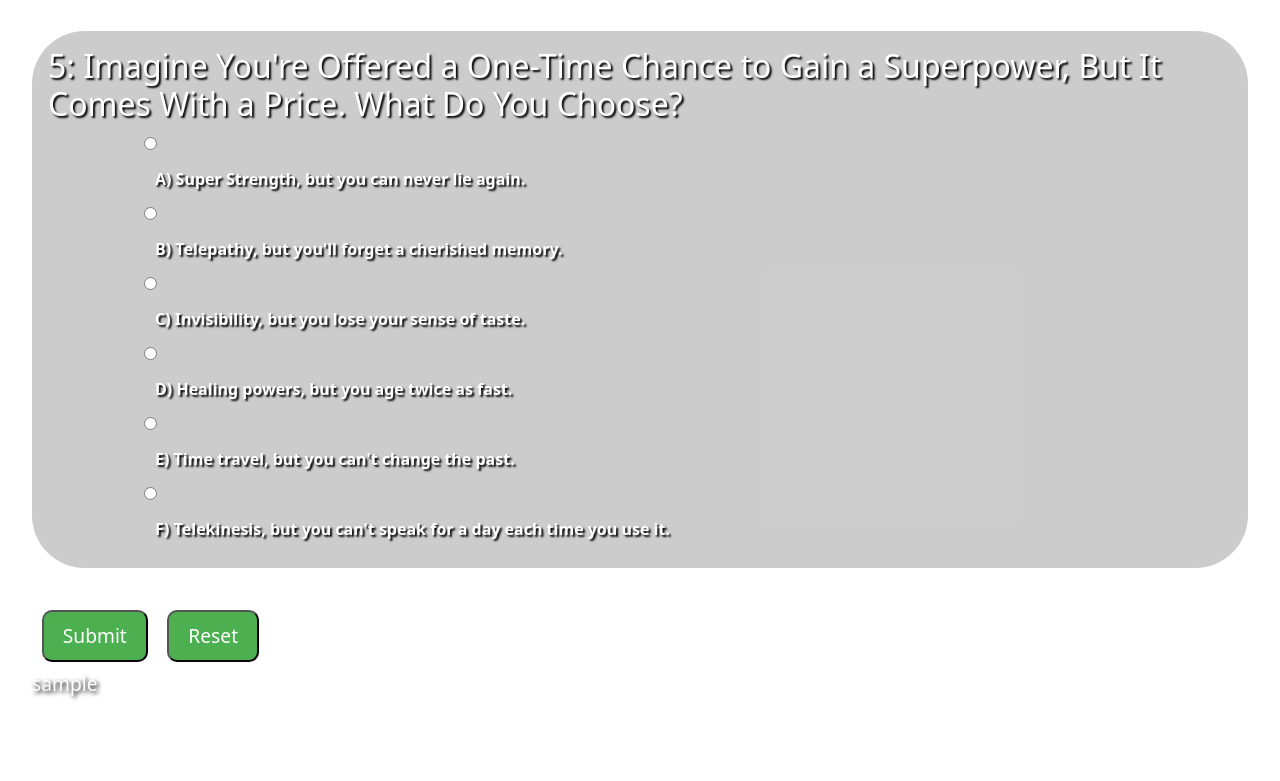
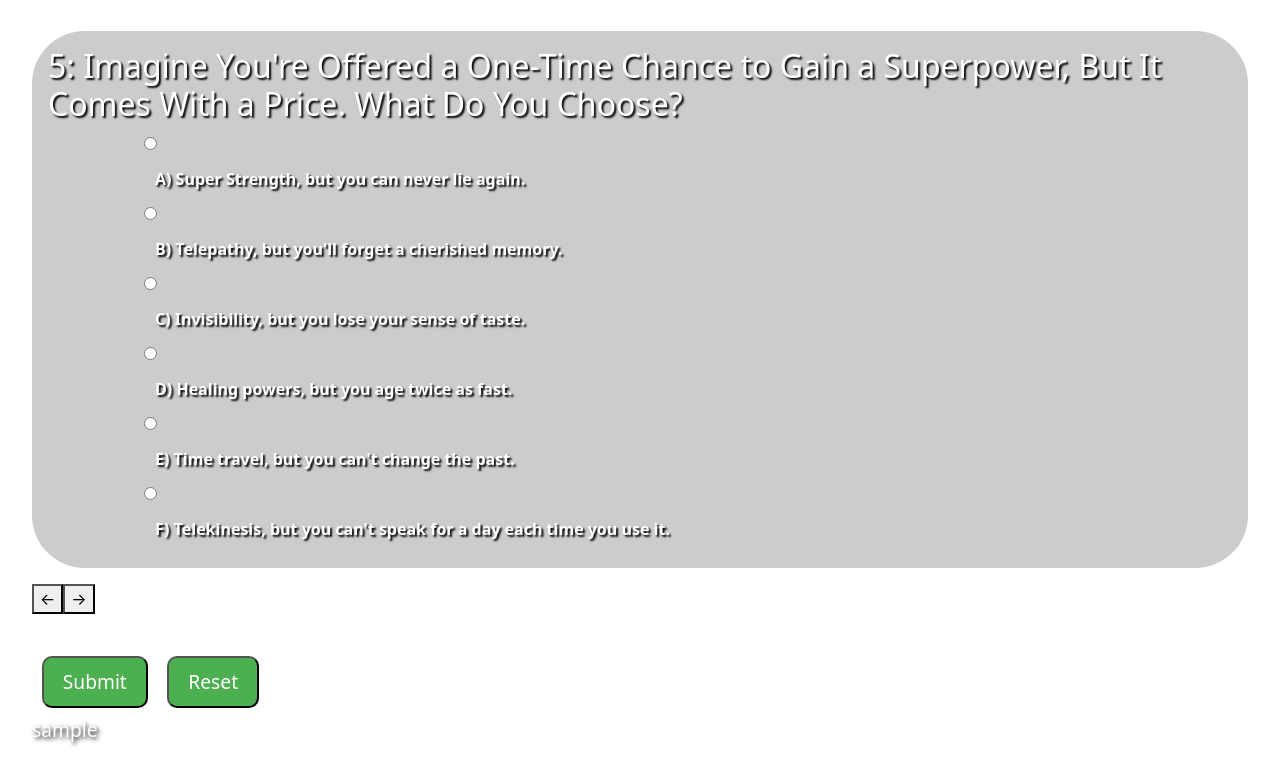
Before and after one commit to ajhyont/which-anime-char-r-u, a React (Create React App) app: page /quiz in a window 1280 px wide. Shown: the part 2270-3051 px from the top of the page. Before the commit the page ends 3005 px from the top, so only its background shows below. Built offline with nearby package versions, Linux system fonts and the light colour scheme.

Commit message:
save checkpoint
save checkpoint.

NEXT: I will try to get the horizontal slider working

```diff
--- a/src/components/QuizPage.js
+++ b/src/components/QuizPage.js
@@ -8,18 +8,22 @@ export const QuizPage=()=>{
 
   const [localSelectedOptions,setLocalSelectedOptions]=useState({});
   const { selectedOptions, setSelectedOptions, resetSelectedOptions } = useContext(SelectedOptionsContext);
-
+  const [currentQueIndex,setCurrentQueIndex]=useState(0);
   const handleOptionChange=(e,questionId)=>{
     setLocalSelectedOptions({ ...localSelectedOptions, [questionId]: e.target.value, });
   };
-  useEffect(()=>{ console.log("Selected options:",selectedOptions); },
-    [selectedOptions]
-  );
-  const handleSubmit=(e)=>{
-    e.preventDefault(); setSelectedOptions(localSelectedOptions);
+  useEffect( ()=>{console.log("Selected options:",selectedOptions);},[selectedOptions] );
+  const handleSubmit=(e)=>{ e.preventDefault(); setSelectedOptions(localSelectedOptions); };
+  const handleNext=()=>{
+    if(currentQueIndex<questionsData.questions.length-1){ setCurrentQueIndex(currentQueIndex+1); }
+  };
+
+  const handlePrev=()=>{
+    if(currentQueIndex>0){ setCurrentQueIndex(currentQueIndex-1); }
   };
   return(
     <form onSubmit={handleSubmit} className='quiz-form'>
+      <div className='slider-container' style={{ transform: `translateX(-${currentQueIndex*100}%)` }}>
         {questionsData.questions.map((question)=>(
           <div key={question.id} className='question-container'>
             <h2>{question.id}: {question.que}</h2>
@@ -41,6 +45,9 @@ export const QuizPage=()=>{
             ))}
           </div>
         ))}
+      </div>
+      <button type='button' onClick={handlePrev} className='arrow-btn left'>←</button>
+      <button type='button' onClick={handleNext} className='arrow-btn right'>→</button>
       <hr />
       <button type="submit" className='submit-btn'>Submit</button>
       <button type="button" className='reset-btn' onClick={()=>{resetSelectedOptions(); setLocalSelectedOptions([]);} }>
```
Lines whose indentation alone changed are shown as unchanged.
